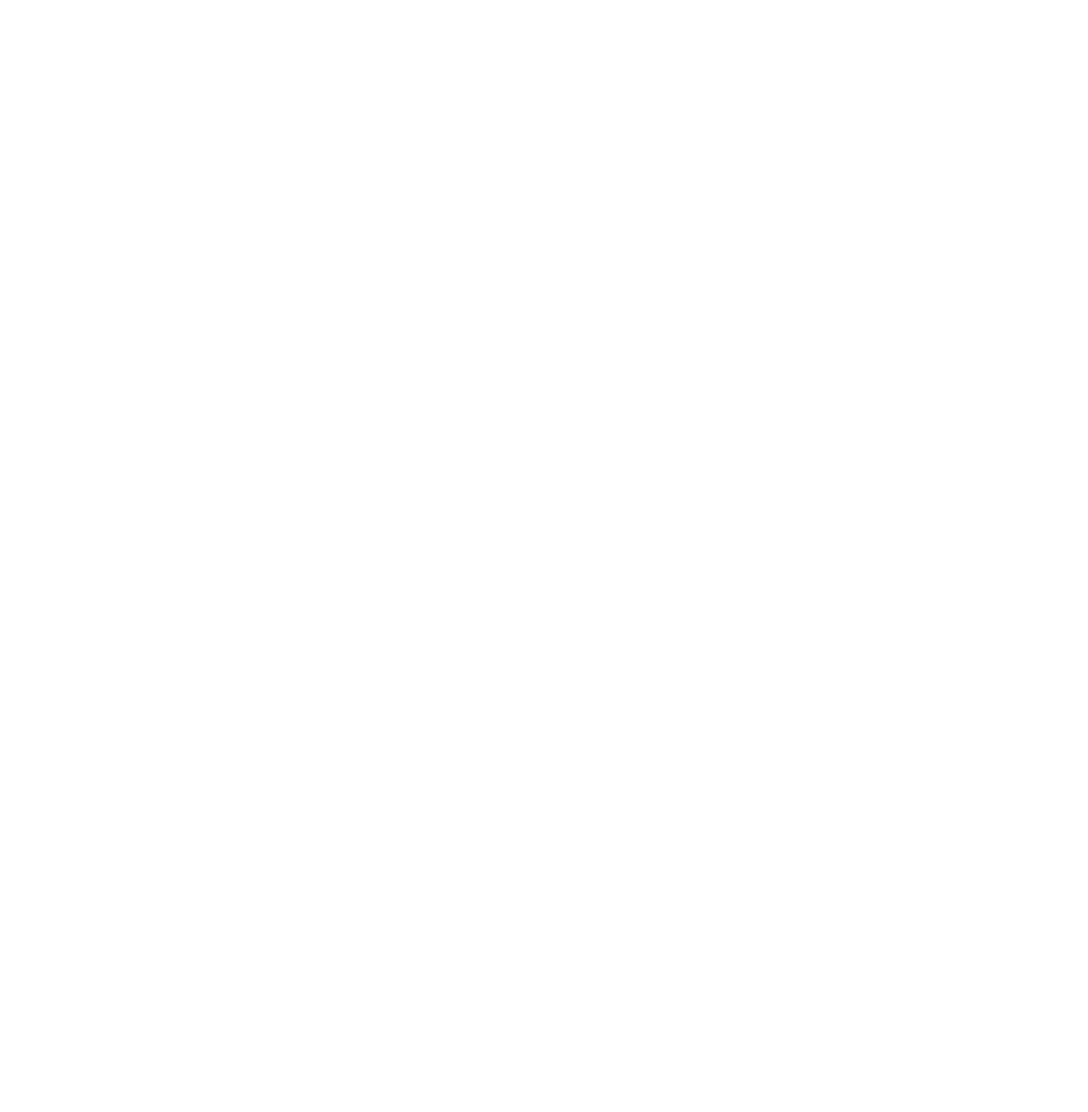
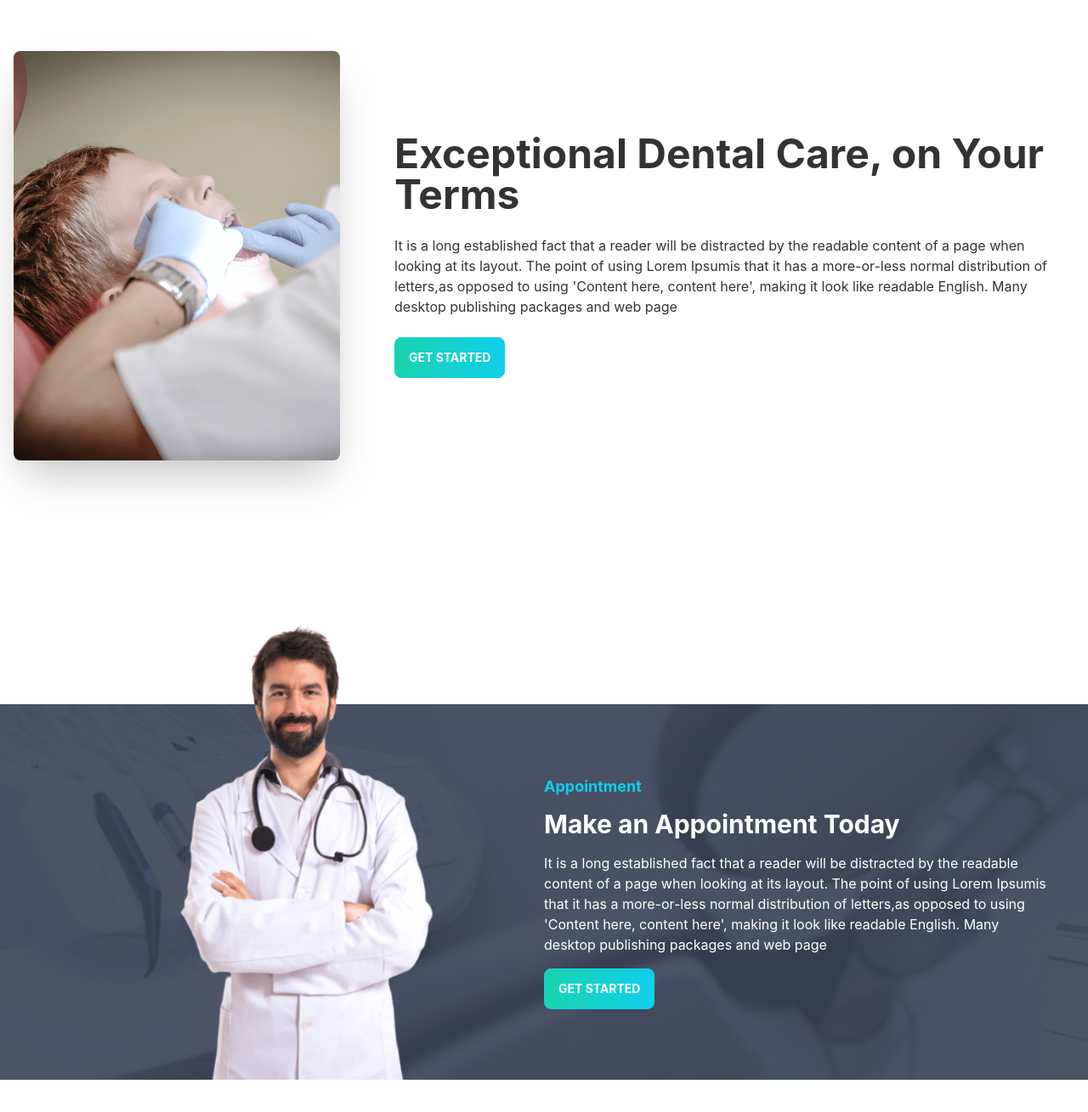
Before and after one commit to MazharulDev/doctors-portal-client, a React (Create React App) app: page / in a window 1280 px wide. Shown: the part 1874-3183 px from the top of the page at 85% size. Before the commit the page ends 1775 px from the top, so only its background shows below. Built offline with nearby package versions, Linux system fonts and the light colour scheme.

Commit message:
Treatment and appointment section added

```diff
--- /dev/null
+++ b/src/pages/AppointmentSection/AppointmentSection.css
@@ -0,0 +1,5 @@
+.bg{
+    background-image: url('../../assets/images/appointment.png');
+    background-size: cover;
+    background-position: center;
+}
--- /dev/null
+++ b/src/pages/AppointmentSection/AppointmentSection.js
@@ -0,0 +1,25 @@
+import React from 'react';
+import doctor from '../../assets/images/doctor.png'
+import PrimaryBtn from '../shared/PrimaryBtn/PrimaryBtn';
+import './AppointmentSection.css'
+
+const AppointmentSection = () => {
+    return (
+        <section className='flex justify-center items-center bg my-12 px-12 py-8 lg:py-0'>
+
+                <div className='flex-1 hidden lg:block'>
+                    <img className='mt-[-150px]' src={doctor} alt="" />
+                </div>
+                <div className='flex-1'>
+                    <h3 className='text-primary text-lg font-bold mb-3'>Appointment</h3>
+                    <h2 className='text-3xl font-bold text-white'>Make an Appointment Today</h2>
+                    <p className='text-white my-4'>It is a long established fact that a reader will be distracted by the readable content of a page when looking at its layout. The point of using Lorem Ipsumis that it has a more-or-less normal distribution of letters,as opposed to using 'Content here, content here', making it look like readable English. Many desktop publishing packages and web page</p>
+                    <PrimaryBtn>Get Started</PrimaryBtn>
+                </div>
+
+
+        </section>
+    );
+};
+
+export default AppointmentSection;
--- a/src/pages/Home/Home.js
+++ b/src/pages/Home/Home.js
@@ -1,14 +1,18 @@
 import React from 'react';
 import Banner from '../Banner/Banner';
+import Treatment from './Treatment/Treatment';
 import Info from './Info/Info';
 import Service from './Service/Service';
+import AppointmentSection from '../AppointmentSection/AppointmentSection';
 
 const Home = () => {
     return (
-        <div className='px-12'>
+        <div>
             <Banner/>
             <Info/>
             <Service/>
+            <Treatment/>
+            <AppointmentSection/>
         </div>
     );
 };
--- a/src/pages/Home/Info/Info.js
+++ b/src/pages/Home/Info/Info.js
@@ -5,7 +5,7 @@
 import InfoCard from '../InfoCard/InfoCard';
 const Info = () => {
     return (
-        <div className='grid grid-cols-1 lg:grid-cols-3 gap-5'>
+        <div className='grid grid-cols-1 lg:grid-cols-3 gap-5 px-12'>
            <InfoCard bg="bg-gradient-to-r from-secondary to-primary" title='Opening Hours' img={clock} text='Lorem Ipsum is simply dummy text of the pri'/>
            <InfoCard bg="bg-accent" title='Visit our Location'img={location} text='Brooklyn, NY 10036, United States' />
            <InfoCard bg="bg-gradient-to-r from-secondary to-primary" title='Contact us now'img={call} text='+880123456789' />
--- a/src/pages/Home/Service/Service.js
+++ b/src/pages/Home/Service/Service.js
@@ -26,7 +26,7 @@
         }
     ]
     return (
-        <div className='my-28'>
+        <div className='my-28 px-12'>
             <div className='text-center'>
                 <h3 className='text-xl font-bold text-primary'>Our Service</h3>
                 <h2 className='text-4xl my-2'>Service We Provide</h2>
--- a/src/pages/Home/ServiceCard/ServiceCard.js
+++ b/src/pages/Home/ServiceCard/ServiceCard.js
@@ -3,12 +3,12 @@
 const ServiceCard = ({ service }) => {
     const { title, img, text }=service;
     return (
-        <div class="card bg-base-100 shadow-xl">
-            <figure class="px-10 pt-10">
-            <img src={img} alt="Shoes" class="rounded-xl" />
+        <div className="card bg-base-100 shadow-xl">
+            <figure className="px-10 pt-10">
+            <img src={img} alt="Shoes" className="rounded-xl" />
             </figure>
-            <div class="card-body items-center text-center">
-                <h2 class="card-title">{title}</h2>
+            <div className="card-body items-center text-center">
+                <h2 className="card-title">{title}</h2>
                 <p>{text}</p>
 
             </div>
--- /dev/null
+++ b/src/pages/Home/Treatment/Treatment.js
@@ -0,0 +1,19 @@
+import React from 'react';
+import treatment from '../../../assets/images/treatment.png'
+import PrimaryBtn from '../../shared/PrimaryBtn/PrimaryBtn';
+const Treatment = () => {
+    return (
+        <div className="hero min-h-screen mb-32">
+            <div className="hero-content flex-col lg:flex-row gap-16 w-fit mx-auto">
+                <img src={treatment} className="max-w-sm rounded-lg shadow-2xl" alt='treatment' />
+                <div>
+                    <h1 className="text-5xl font-bold">Exceptional Dental Care, on Your Terms</h1>
+                    <p className="py-6">It is a long established fact that a reader will be distracted by the readable content of a page when looking at its layout. The point of using Lorem Ipsumis that it has a more-or-less normal distribution of letters,as opposed to using 'Content here, content here', making it look like readable English. Many desktop publishing packages and web page</p>
+                    <PrimaryBtn>Get Started</PrimaryBtn>
+                </div>
+            </div>
+        </div>
+    );
+};
+
+export default Treatment;
```
